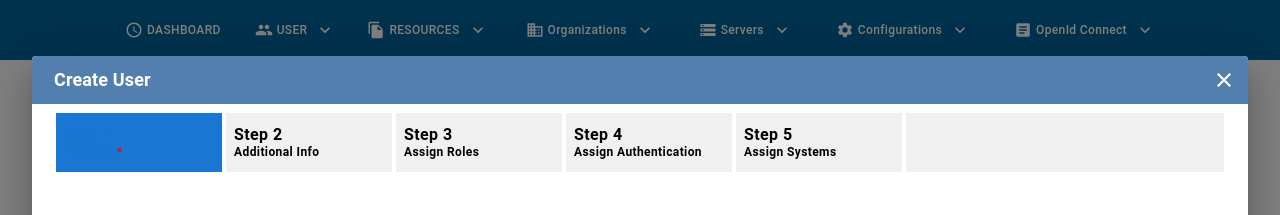
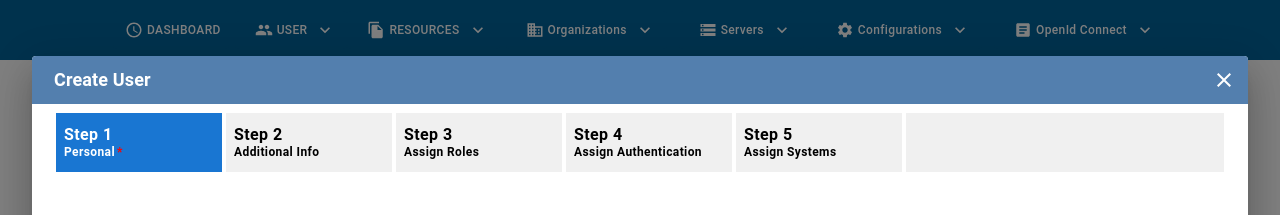
Before and after one commit to subhaneha/ga-poc-app, a React (Create React App) app: page /users in a window 1280 px wide. Both pictures are taken after a click on the button "Create". Shown: the top 215 px of the page. Built offline with nearby package versions, Linux system fonts and the light colour scheme.

Commit message:
user create form

```diff
--- a/src/components/modals/CreateUserModal.tsx
+++ b/src/components/modals/CreateUserModal.tsx
@@ -125,7 +125,7 @@ export const CreateUserModal = ({ openModal, handleClose }: ModalProps) => {
                                             borderRight: '4px solid #fff'
                                         },
                                         '& .Mui-selected': {
-                                            color: '#fff',
+                                            color: '#fff!important',
                                             backgroundColor: '#1976d2'
 
                                         },
```
